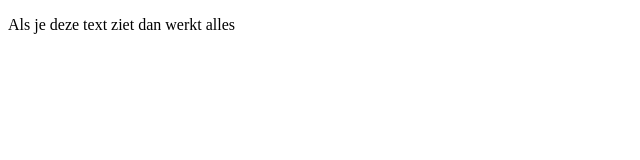
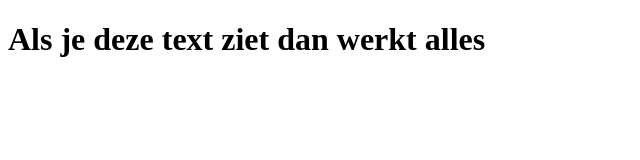
Before and after one commit to GijsRombouts1998/html-portfolio, a plain HTML site: page index.html in a window 1280 px wide. Shown: the whole page, without its empty margins (0-640 px from the left). Drawn offline with Linux system fonts and the light colour scheme.

Commit message:
update body

```diff
--- a/index.html
+++ b/index.html
@@ -6,7 +6,7 @@
         <title>My HTML webpage</title>
     </head>
     <body>
-        <p>Als je deze text ziet dan werkt alles</p>
+        <h1>Als je deze text ziet dan werkt alles</h1>
     </body>
 </html>
 <!-- TODO 2: Add Your previous projects' HTML into the public folder -->
```
